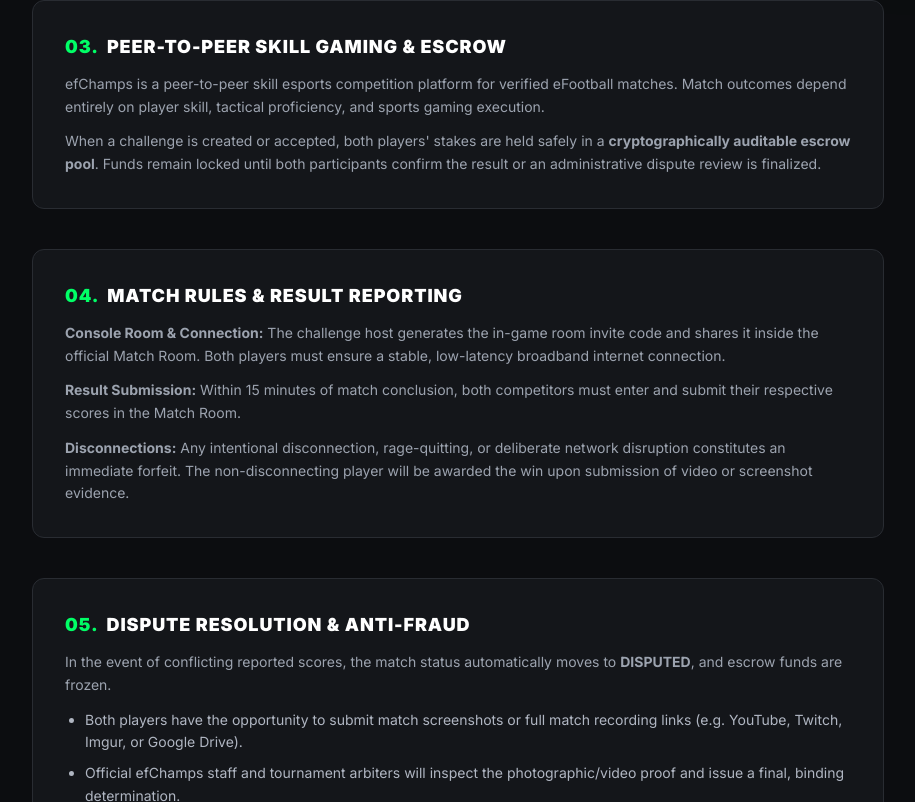
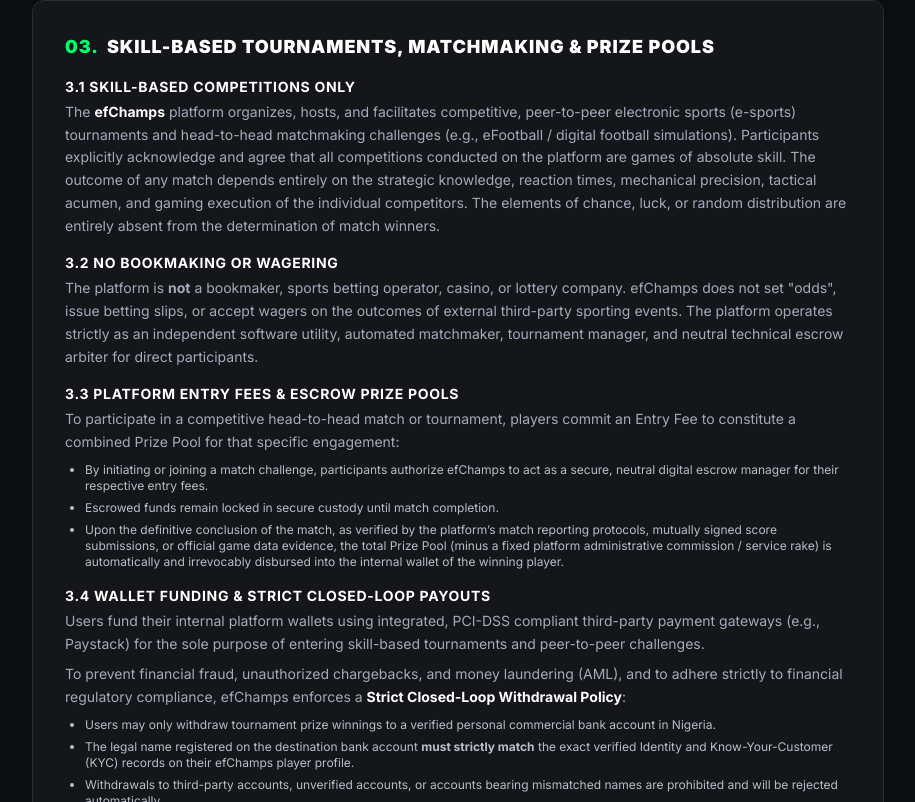
Before and after one commit to coderbluck12/efchamps, a Next.js app: page /terms in a window 1280 px wide. Shown: the part 858-1660 px from the top of the page, without its empty margins (182-1097 px from the left). Built offline with nearby package versions, Linux system fonts and the light colour scheme; no server answers.

Commit message:
feat: add payment gateway compliance clauses for skill gaming and closed loop payouts

```diff
--- a/app/terms/page.tsx
+++ b/app/terms/page.tsx
@@ -69,16 +69,52 @@
           </section>
 
           {/* Section 3 */}
-          <section className="rounded-xl border border-[#292c32] bg-[#14161a] p-6 sm:p-8">
+          <section id="rules" className="rounded-xl border border-[#292c32] bg-[#14161a] p-6 sm:p-8">
             <h2 className="text-lg font-black uppercase tracking-wider text-white flex items-center gap-2">
-              <span className="text-[#00FF66]">03.</span> Peer-to-Peer Skill Gaming &amp; Escrow
+              <span className="text-[#00FF66]">03.</span> Skill-Based Tournaments, Matchmaking &amp; Prize Pools
             </h2>
-            <p className="mt-3">
-              efChamps is a peer-to-peer skill esports competition platform for verified eFootball matches. Match outcomes depend entirely on player skill, tactical proficiency, and sports gaming execution.
-            </p>
-            <p className="mt-3">
-              When a challenge is created or accepted, both players&apos; stakes are held safely in a <strong>cryptographically auditable escrow pool</strong>. Funds remain locked until both participants confirm the result or an administrative dispute review is finalized.
-            </p>
+            <div className="space-y-4 mt-4 text-[#a3abb8]">
+              <div>
+                <h3 className="text-sm font-bold text-white uppercase tracking-wider">3.1 Skill-Based Competitions Only</h3>
+                <p className="mt-1">
+                  The <strong className="text-white">efChamps</strong> platform organizes, hosts, and facilitates competitive, peer-to-peer electronic sports (e-sports) tournaments and head-to-head matchmaking challenges (e.g., eFootball / digital football simulations). Participants explicitly acknowledge and agree that all competitions conducted on the platform are games of absolute skill. The outcome of any match depends entirely on the strategic knowledge, reaction times, mechanical precision, tactical acumen, and gaming execution of the individual competitors. The elements of chance, luck, or random distribution are entirely absent from the determination of match winners.
+                </p>
+              </div>
+
+              <div>
+                <h3 className="text-sm font-bold text-white uppercase tracking-wider">3.2 No Bookmaking or Wagering</h3>
+                <p className="mt-1">
+                  The platform is <strong>not</strong> a bookmaker, sports betting operator, casino, or lottery company. efChamps does not set &quot;odds&quot;, issue betting slips, or accept wagers on the outcomes of external third-party sporting events. The platform operates strictly as an independent software utility, automated matchmaker, tournament manager, and neutral technical escrow arbiter for direct participants.
+                </p>
+              </div>
+
+              <div>
+                <h3 className="text-sm font-bold text-white uppercase tracking-wider">3.3 Platform Entry Fees &amp; Escrow Prize Pools</h3>
+                <p className="mt-1">
+                  To participate in a competitive head-to-head match or tournament, players commit an Entry Fee to constitute a combined Prize Pool for that specific engagement:
+                </p>
+                <ul className="mt-2 list-disc pl-5 space-y-1.5 text-xs text-[#b8bdc7]">
+                  <li>By initiating or joining a match challenge, participants authorize efChamps to act as a secure, neutral digital escrow manager for their respective entry fees.</li>
+                  <li>Escrowed funds remain locked in secure custody until match completion.</li>
+                  <li>Upon the definitive conclusion of the match, as verified by the platform’s match reporting protocols, mutually signed score submissions, or official game data evidence, the total Prize Pool (minus a fixed platform administrative commission / service rake) is automatically and irrevocably disbursed into the internal wallet of the winning player.</li>
+                </ul>
+              </div>
+
+              <div>
+                <h3 className="text-sm font-bold text-white uppercase tracking-wider">3.4 Wallet Funding &amp; Strict Closed-Loop Payouts</h3>
+                <p className="mt-1">
+                  Users fund their internal platform wallets using integrated, PCI-DSS compliant third-party payment gateways (e.g., Paystack) for the sole purpose of entering skill-based tournaments and peer-to-peer challenges.
+                </p>
+                <p className="mt-2">
+                  To prevent financial fraud, unauthorized chargebacks, and money laundering (AML), and to adhere strictly to financial regulatory compliance, efChamps enforces a <strong className="text-white">Strict Closed-Loop Withdrawal Policy</strong>:
+                </p>
+                <ul className="mt-2 list-disc pl-5 space-y-1.5 text-xs text-[#b8bdc7]">
+                  <li>Users may only withdraw tournament prize winnings to a verified personal commercial bank account in Nigeria.</li>
+                  <li>The legal name registered on the destination bank account <strong>must strictly match</strong> the exact verified Identity and Know-Your-Customer (KYC) records on their efChamps player profile.</li>
+                  <li>Withdrawals to third-party accounts, unverified accounts, or accounts bearing mismatched names are prohibited and will be rejected automatically.</li>
+                </ul>
+              </div>
+            </div>
           </section>
 
           {/* Section 4 */}
```
